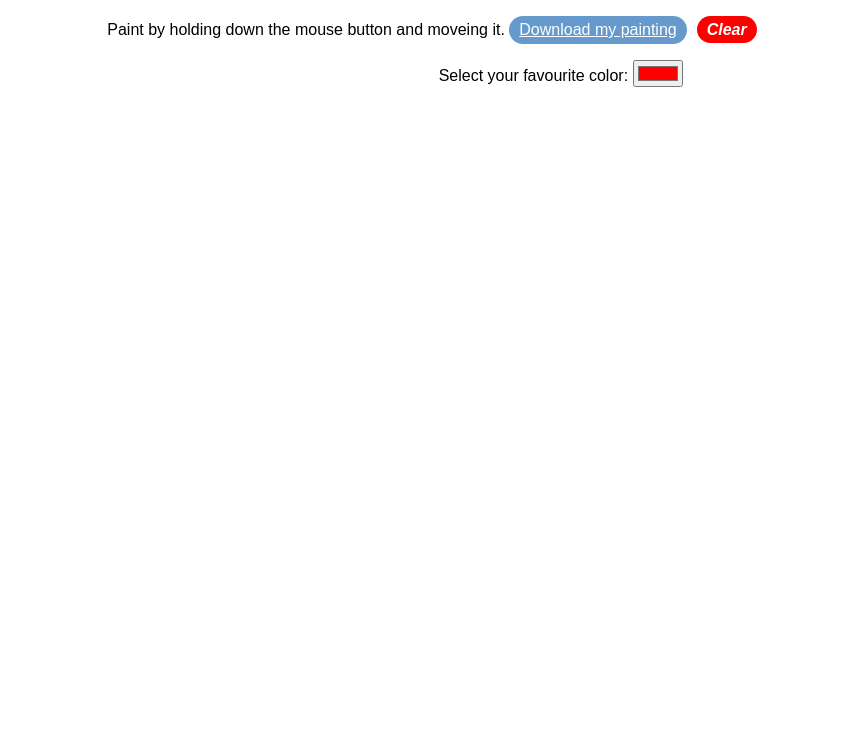
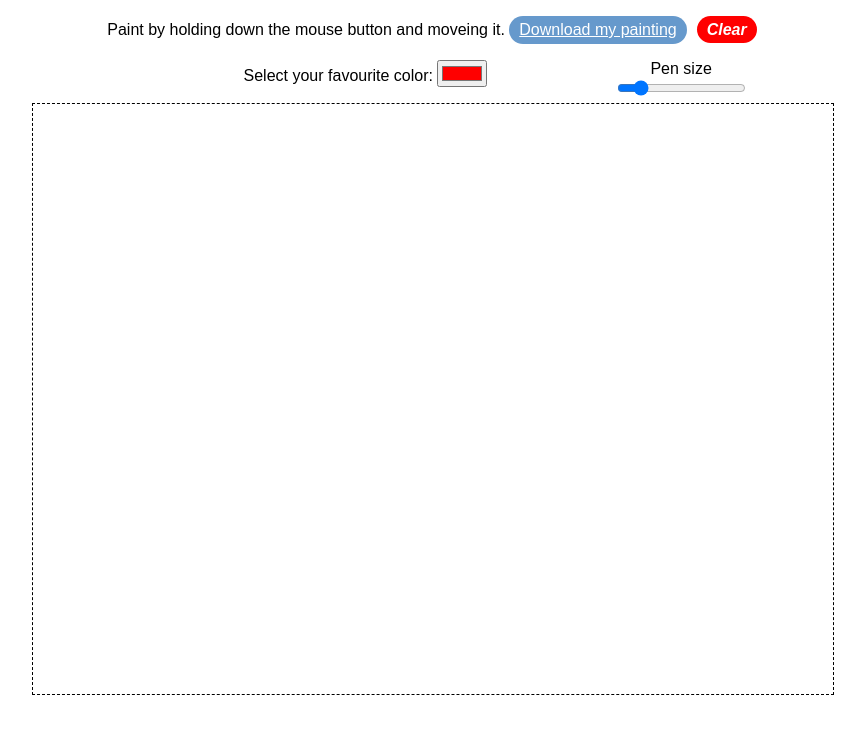
Before and after one commit to Linh777GKOG/Painting_app, a plain HTML site: page index.html in a window 1280 px wide. Shown: the whole page, without its empty margins (208-1073 px from the left). Drawn offline with Linux system fonts and the light colour scheme.

Commit message:
create board

```diff
--- a/index.html
+++ b/index.html
@@ -71,6 +71,25 @@
           onchange="favColor(this)"
         />
       </div>
+      <div id="pen-size" class="pen-size">
+        <label for="pen-size"><i class="fa fa-pencil"></i> Pen size</label>
+        <input
+          type="range"
+          name="pen-size"
+          id="pen-size"
+          value="10"
+          step="5"
+          min="5"
+          max="40"
+          onchange="penSizeChange(this.value)"
+        />
+      </div>
     </div>
+
+    <div class="board">
+      <canvas width="800px" height="590"></canvas>
+    </div>
+
+    <script src="script.js"></script>
   </body>
 </html>
```
